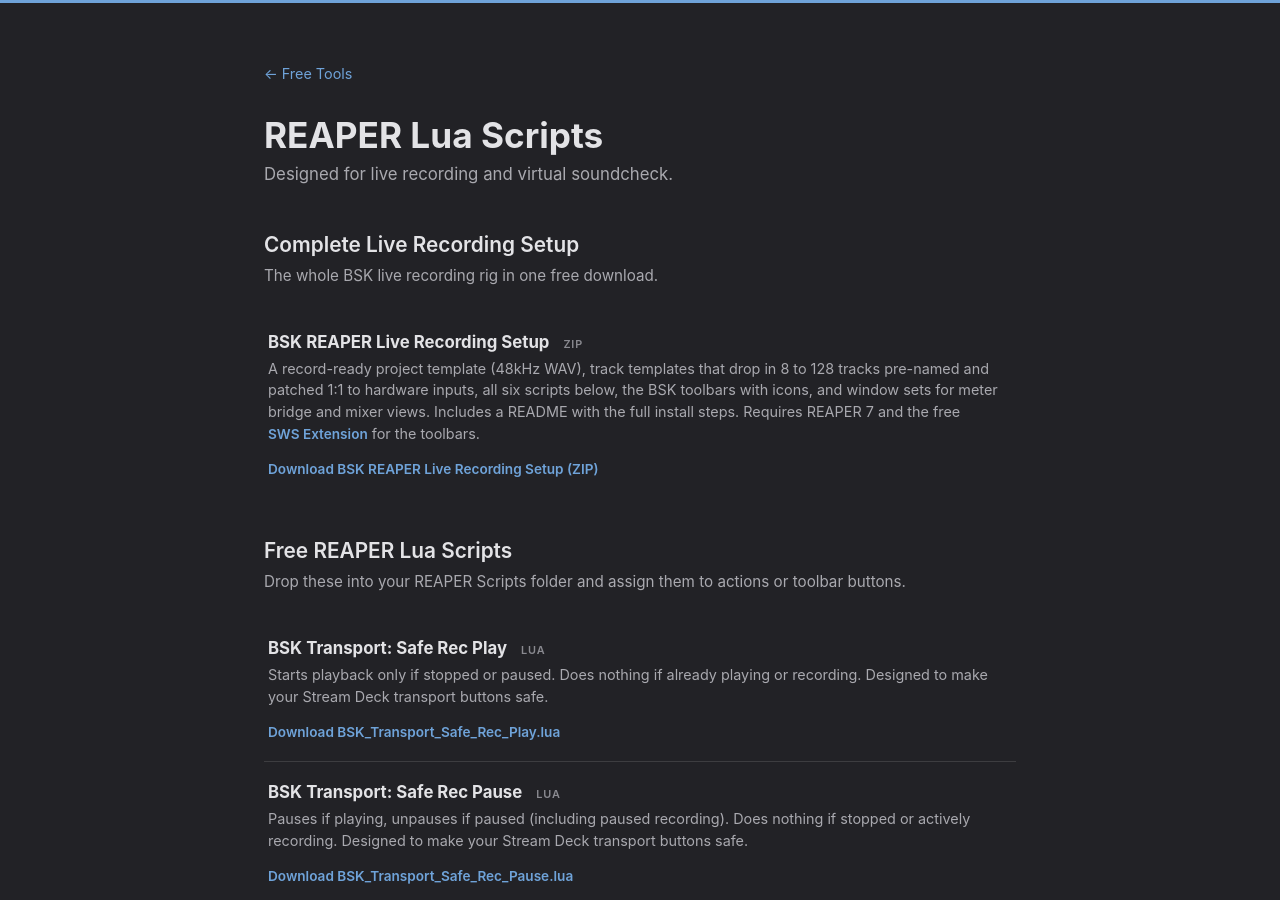
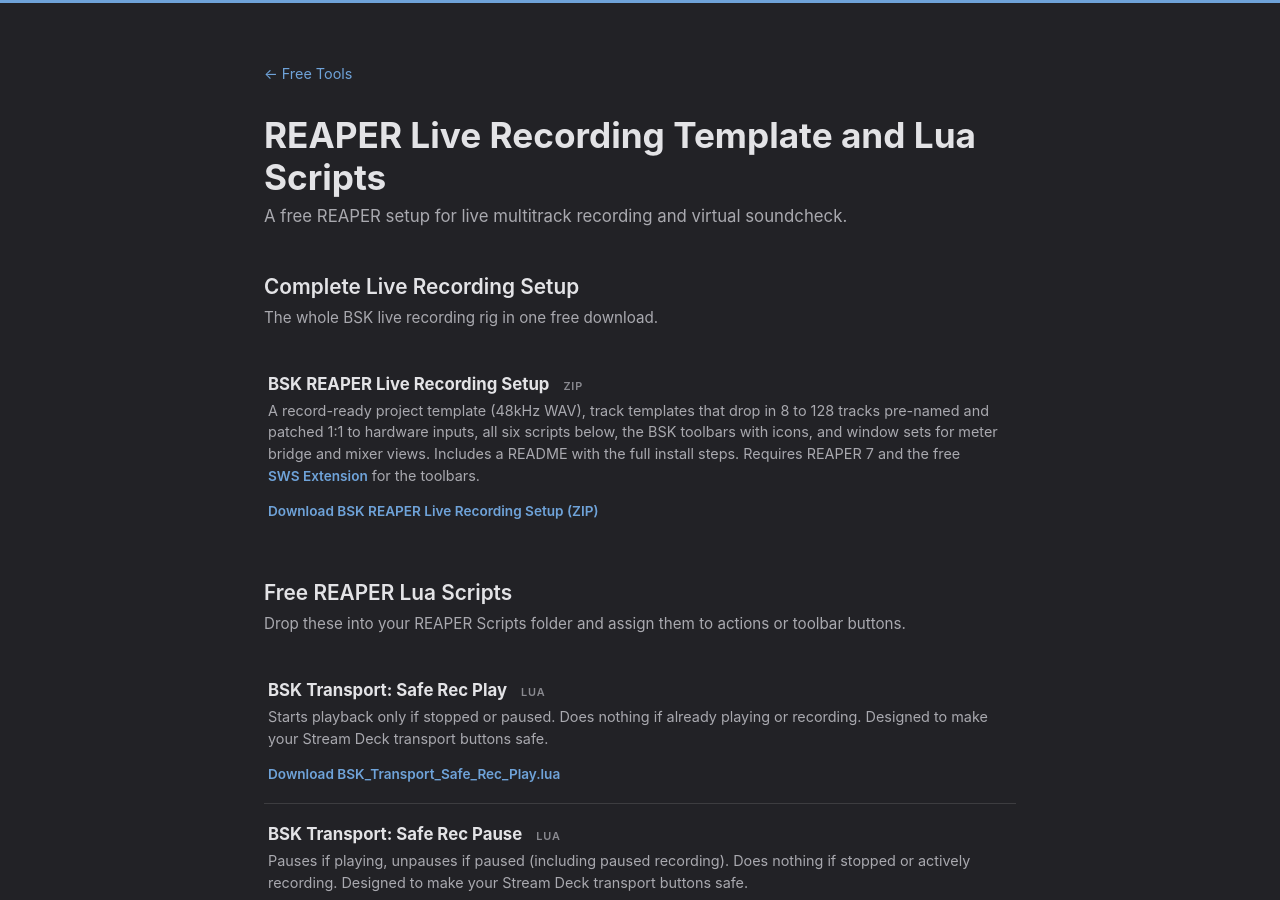
Before and after one commit to BSKapps/bskapps.github.io, a Jekyll site: the page tools/reaper/index.html, which Jekyll copies as it is, in a window 1280 px wide and 900 px high. Built offline with Jekyll 4.4.1, drawn with Linux system fonts in a browser that asks for light colours.

Commit message:
SEO: retitle REAPER tools page for live recording template searches, two new REAPER articles

```diff
--- a/index.html
+++ b/index.html
@@ -155,10 +155,10 @@
             <a class="app-card" href="tools/reaper/">
             <div class="tile tile-mini">
                 <div class="tile-head">
-                    <img class="tile-icon" src="images/reaper-scripts-icon.svg" alt="REAPER Lua Scripts" width="40" height="40">
-                    <h2>REAPER Lua Scripts</h2>
+                    <img class="tile-icon" src="images/reaper-scripts-icon.svg" alt="REAPER Live Recording Template and Lua Scripts" width="40" height="40">
+                    <h2>REAPER Live Recording Template</h2>
                 </div>
-                <p class="tile-line">Safe Stream Deck transport buttons, console track-name import, and 1-to-1 autopatch for live recording.</p>
+                <p class="tile-line">A complete free live recording setup patched to 128 inputs, plus safe Stream Deck transport buttons, console track-name import, and 1-to-1 autopatch.</p>
                 <div class="tile-foot">
                     <span class="tile-meta">Free - Windows, Mac and Linux</span>
                 </div>
--- a/tools/reaper/index.html
+++ b/tools/reaper/index.html
@@ -3,12 +3,12 @@
 <head>
     <meta charset="UTF-8">
     <meta name="viewport" content="width=device-width, initial-scale=1.0">
-    <title>Free REAPER Lua Scripts for Stream Deck - BSK Apps</title>
-    <meta name="description" content="Free REAPER Lua scripts for Stream Deck transport control and hardware patching. Safe play/pause/record and mono autopatch for live recording.">
+    <title>Free REAPER Live Recording Template and Lua Scripts - BSK Apps</title>
+    <meta name="description" content="Free REAPER live recording template: project and track templates patched 1:1 for up to 128 inputs, toolbars, safe record scripts and meter views. Built for live multitrack recording and virtual soundcheck.">
     <link rel="icon" type="image/png" href="/favicon.png">
     <link rel="apple-touch-icon" href="/images/favicon-180.png">
-    <meta property="og:title" content="Free REAPER Lua Scripts for Stream Deck and Live Recording">
-    <meta property="og:description" content="Free REAPER Lua scripts for Stream Deck transport control and hardware patching. Safe play, pause, record buttons and 1-to-1 mono autopatch.">
+    <meta property="og:title" content="Free REAPER Live Recording Template and Lua Scripts">
+    <meta property="og:description" content="A complete free REAPER setup for live multitrack recording and virtual soundcheck: templates patched to 128 inputs, toolbars, safe record scripts and meter views.">
     <meta property="og:image" content="https://bskapps.com/images/bsk-logo.png">
     <meta property="og:url" content="https://bskapps.com/tools/reaper/">
     <meta property="og:type" content="website">
@@ -18,13 +18,22 @@
     {
         "@context": "https://schema.org",
         "@type": "ItemList",
-        "name": "Free REAPER Lua Scripts",
-        "description": "Free REAPER Lua scripts for Stream Deck transport control and hardware patching",
-        "numberOfItems": 6,
+        "name": "Free REAPER Live Recording Template and Lua Scripts",
+        "description": "A free REAPER live recording setup with templates patched to 128 inputs, plus Lua scripts for Stream Deck transport control and hardware patching",
+        "numberOfItems": 7,
         "itemListElement": [
             {
+                "@type": "SoftwareApplication",
+                "position": 1,
+                "name": "BSK REAPER Live Recording Setup",
+                "description": "Complete free REAPER setup for live multitrack recording and virtual soundcheck: record-ready project template, track templates patched 1:1 for 8 to 128 hardware inputs, toolbars, window sets and scripts.",
+                "operatingSystem": "macOS, Windows, Linux",
+                "applicationCategory": "MultimediaApplication",
+                "isAccessibleForFree": true
+            },
+            {
                 "@type": "SoftwareSourceCode",
-                "position": 1,
+                "position": 2,
                 "name": "BSK Transport: Safe Rec Play",
                 "description": "Starts playback only if stopped or paused. Designed for Stream Deck transport buttons.",
                 "programmingLanguage": "Lua",
@@ -83,8 +92,8 @@
 <body>
     <div class="container">
         <a class="back" href="/tools">&larr; Free Tools</a>
-        <h1>REAPER Lua Scripts</h1>
-        <p class="tagline">Designed for live recording and virtual soundcheck.</p>
+        <h1>REAPER Live Recording Template and Lua Scripts</h1>
+        <p class="tagline">A free REAPER setup for live multitrack recording and virtual soundcheck.</p>
 
         <h2 class="section-title">Complete Live Recording Setup</h2>
         <p class="section-desc">The whole BSK live recording rig in one free download.</p>
```
Also changed, not shown: other parts of tools/reaper/index.html (+5 -5 lines), articles/index.html (+12 -0 lines), articles/reaper-live-show-recording/index.html (added, +66 -0 lines), articles/reaper-virtual-soundcheck/index.html (added, +68 -0 lines), sitemap.xml (+11 -1 lines), tools/index.html (+5 -5 lines).
